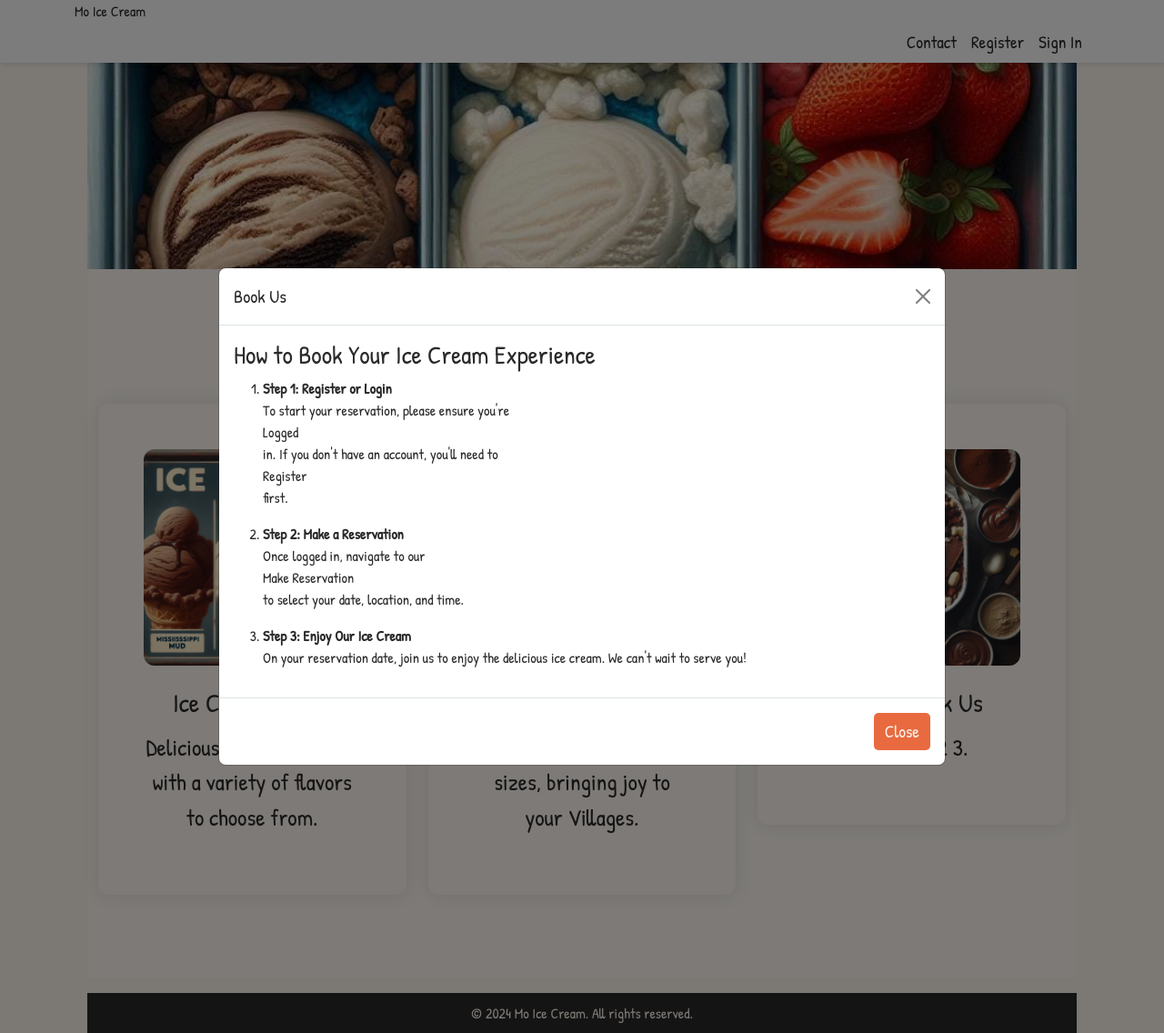
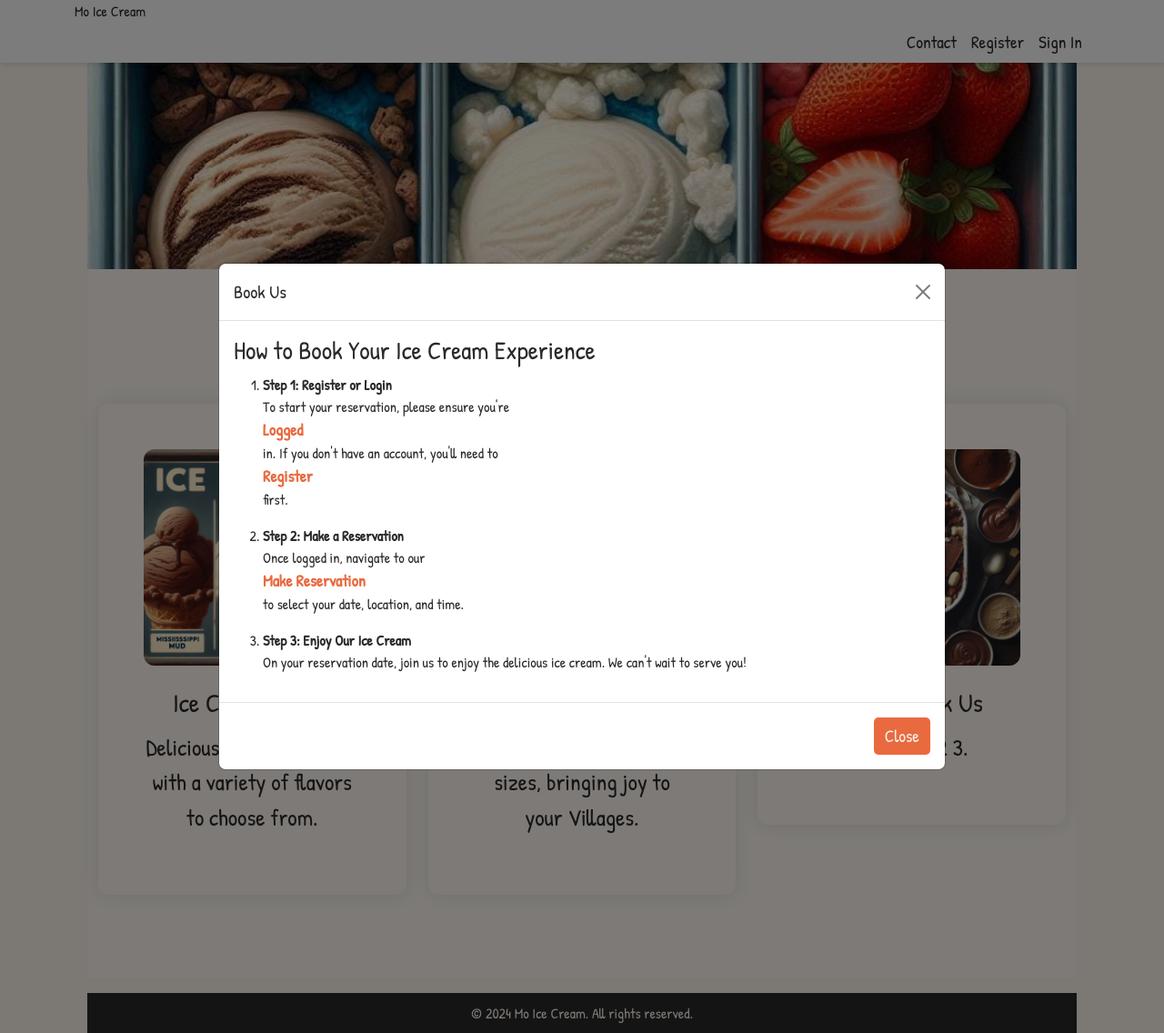
Before and after one commit to primarypigments/Mo_Ice_Cream, a Django app: page / in a window 1280 px wide, after a click that opens the changed part. Shown: the whole page at 91% size. Run offline with Django 5.2, Linux system fonts and the light colour scheme; some libraries are stand-ins or nearby versions.

Commit message:
Add modal styles

```diff
--- a/static/css/ice.css
+++ b/static/css/ice.css
@@ -95,6 +95,14 @@ li.nav-item {
 .about_ice {
   padding: 60px 0;
   background-color: #faf5ee;
+}
+
+/* Modal link styles */
+.highlight-modal-link {
+  color: #e96a3f;
+  font-weight: bold;
+  font-size: 18px;
+  text-decoration: underline;
 }
 
 /* Services section styles */
```
